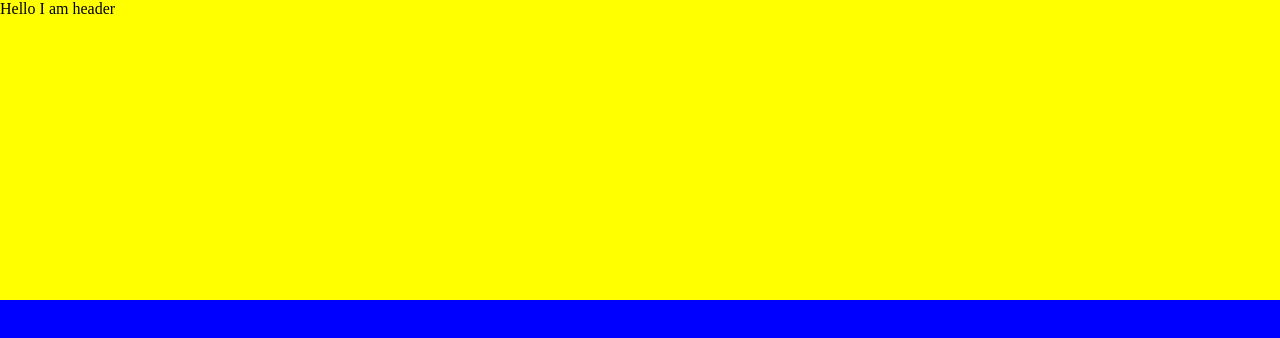
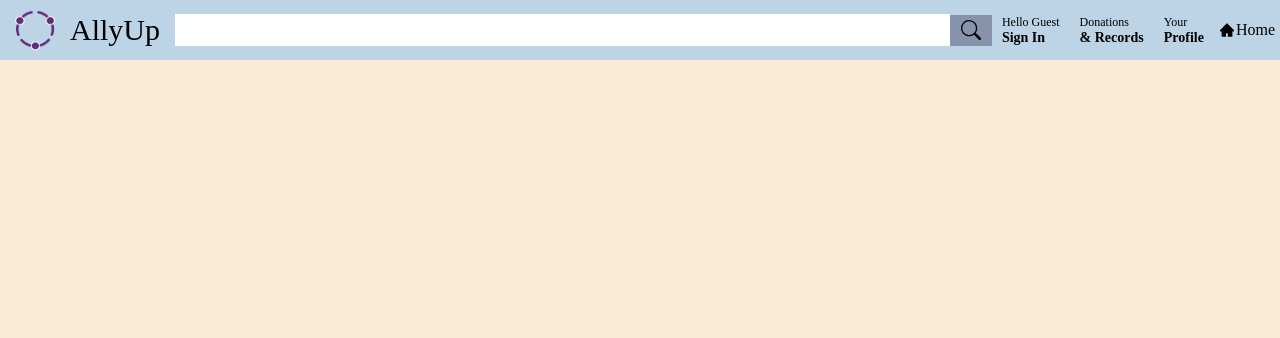
Before and after one commit to apcscap/allyup, a React (Create React App) app in the folder frontend-allyup/: page /home in a window 1280 px wide. Shown: the top 338 px of the page. Built offline with nearby package versions, Linux system fonts and the light colour scheme.

Commit message:
navbar for home page

```diff
--- a/frontend-allyup/src/Components/Home/HomePage.css
+++ b/frontend-allyup/src/Components/Home/HomePage.css
@@ -1,13 +1,7 @@
 .home-container {
     width: 100vw;
-    height: 100vh;
+    min-height: 100vh;
     margin: 0px;
     padding: 0px;
-    background-color: blue;
+    background-color: antiquewhite;
 }
-
-.header {
-    width: 100%;
-    height: 300px;
-    background-color: yellow;
-}
--- a/frontend-allyup/src/Components/Home/HomePage.js
+++ b/frontend-allyup/src/Components/Home/HomePage.js
@@ -1,12 +1,11 @@
 import React from 'react'
 import './HomePage.css'
+import Navbar from './Navbar/Navbar'
 
 export default function Home() {
     return (
         <div className="home-container">
-            <div className="header">
-                Hello I am header
-            </div>
+            <Navbar />
         </div>
     )
 }
--- /dev/null
+++ b/frontend-allyup/src/Components/Home/Navbar/Navbar.css
@@ -0,0 +1,87 @@
+.navbar {
+    width: 100%;
+    height: 60px;
+    background-color: #bdd4e7;
+    display: flex;
+    align-items: center;
+    position: sticky;
+    top: 0;
+    z-index: 100;
+}
+
+.navbar-logo {
+    object-fit: contain;
+}
+
+#navbar-logo {
+    padding-top: 5px;
+    width: 70px;
+    height: 60px;
+}
+
+.navbar-title{
+    font-size: 30px;
+    margin-right: 15px;
+}
+
+.navbar-search {
+    display: flex;
+    flex: 1;
+    align-items: center;
+    border-radius: 24px;
+}
+
+.navbar-searchInput {
+    height: 12px;
+    padding: 10px;
+    border: none;
+    width: 100%;
+
+}
+
+.navbar-searchIcon {
+    display: grid;
+    place-items: center;
+    width: 45px;
+    height: 31px;
+    background-color: #8693ab;
+}
+
+#navbar-searchIcon {
+    width: 20px;
+    height: 20px;
+}
+
+.navbar-nav {
+    display: flex;
+    justify-content: space-evenly;
+}
+
+.navbar-etc {
+    display: flex;
+    flex-direction: column;
+    margin-left: 10px;
+    margin-right: 10px;
+    color: black;
+}
+
+.navbar-etcline1 {
+  font-size: 12px;
+}
+
+.navbar-etcline2 {
+  font-size: 14px;
+  font-weight: 800;
+}
+
+.navbar-homeIcon {
+    display: flex;
+    align-items: center;
+    font-size: 16px;
+    padding-right:5px;
+}
+
+#navbar-homeIcon {
+    padding-left: 5px;
+    padding-right: 1px;
+}
--- /dev/null
+++ b/frontend-allyup/src/Components/Home/Navbar/Navbar.js
@@ -0,0 +1,43 @@
+import React from 'react'
+import './Navbar.css'
+import logo from '../../imgs/logo.png'
+import { BsSearch } from 'react-icons/bs'
+import { AiFillHome } from 'react-icons/ai'
+
+export default function Navbar() {
+    return (
+        <div className="navbar">
+            <div className="navbar-logo">
+                <img src={logo} id="navbar-logo" />
+            </div>
+
+            <div className="navbar-title">
+                AllyUp
+            </div>
+
+            <div className="navbar-search">
+                <input className="navbar-searchInput" type="text"/>
+                <div className="navbar-searchIcon"><BsSearch id="navbar-searchIcon"/></div>
+            </div>
+
+            <div className="navbar-nav">
+                <div className="navbar-etc">
+                    <span className="navbar-etcline1">Hello Guest</span>
+                    <span className="navbar-etcline2">Sign In</span>
+                </div>
+                <div className="navbar-etc">
+                    <span className="navbar-etcline1">Donations</span>
+                    <span className="navbar-etcline2">& Records</span>
+                </div>
+                <div className="navbar-etc">
+                    <span className="navbar-etcline1">Your</span>
+                    <span className="navbar-etcline2">Profile</span>
+                </div>
+                <div className="navbar-homeIcon">
+                    <AiFillHome id="navbar-homeIcon"/>
+                    Home
+                </div>
+            </div>
+        </div>
+    )
+}
```
